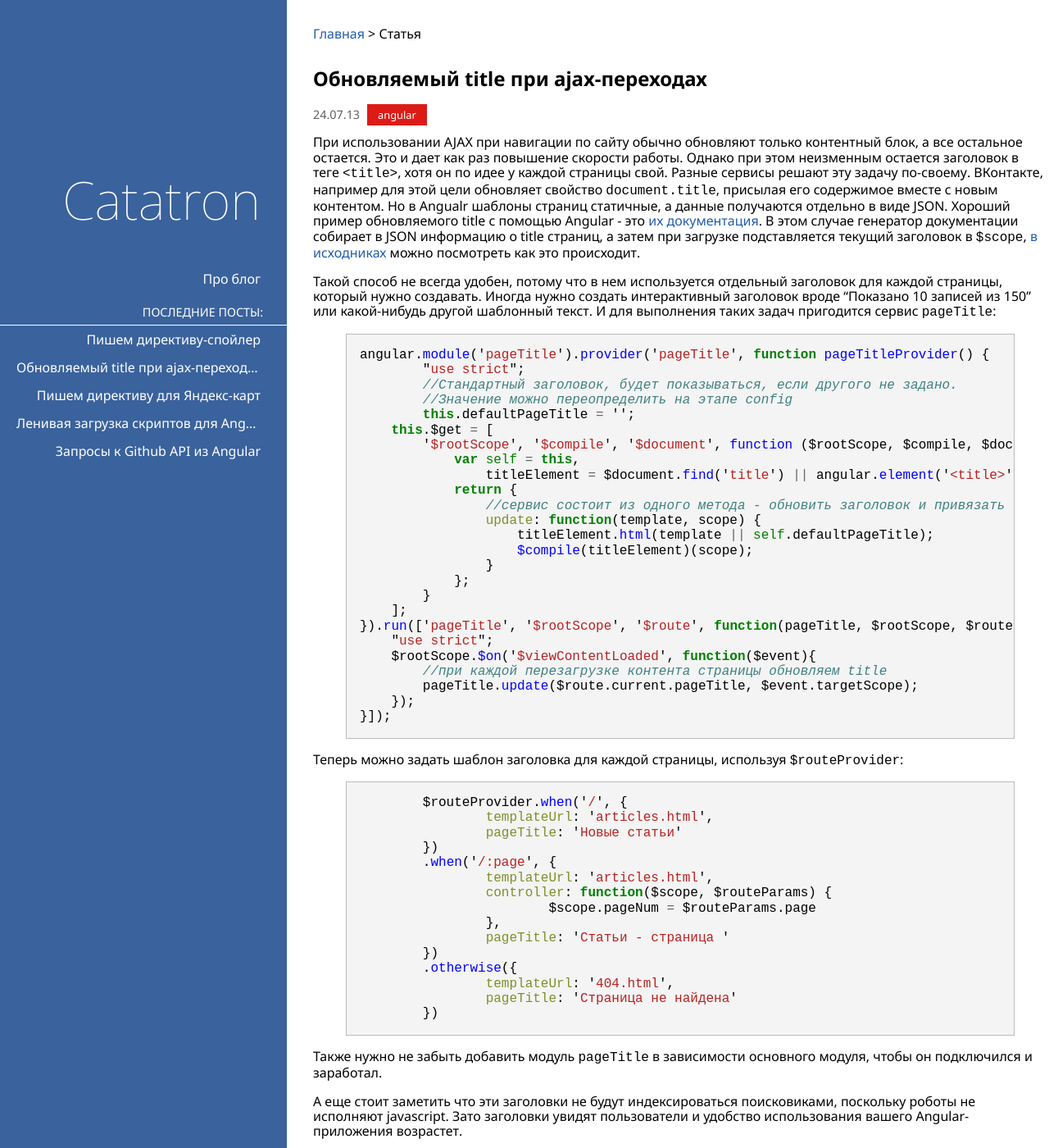
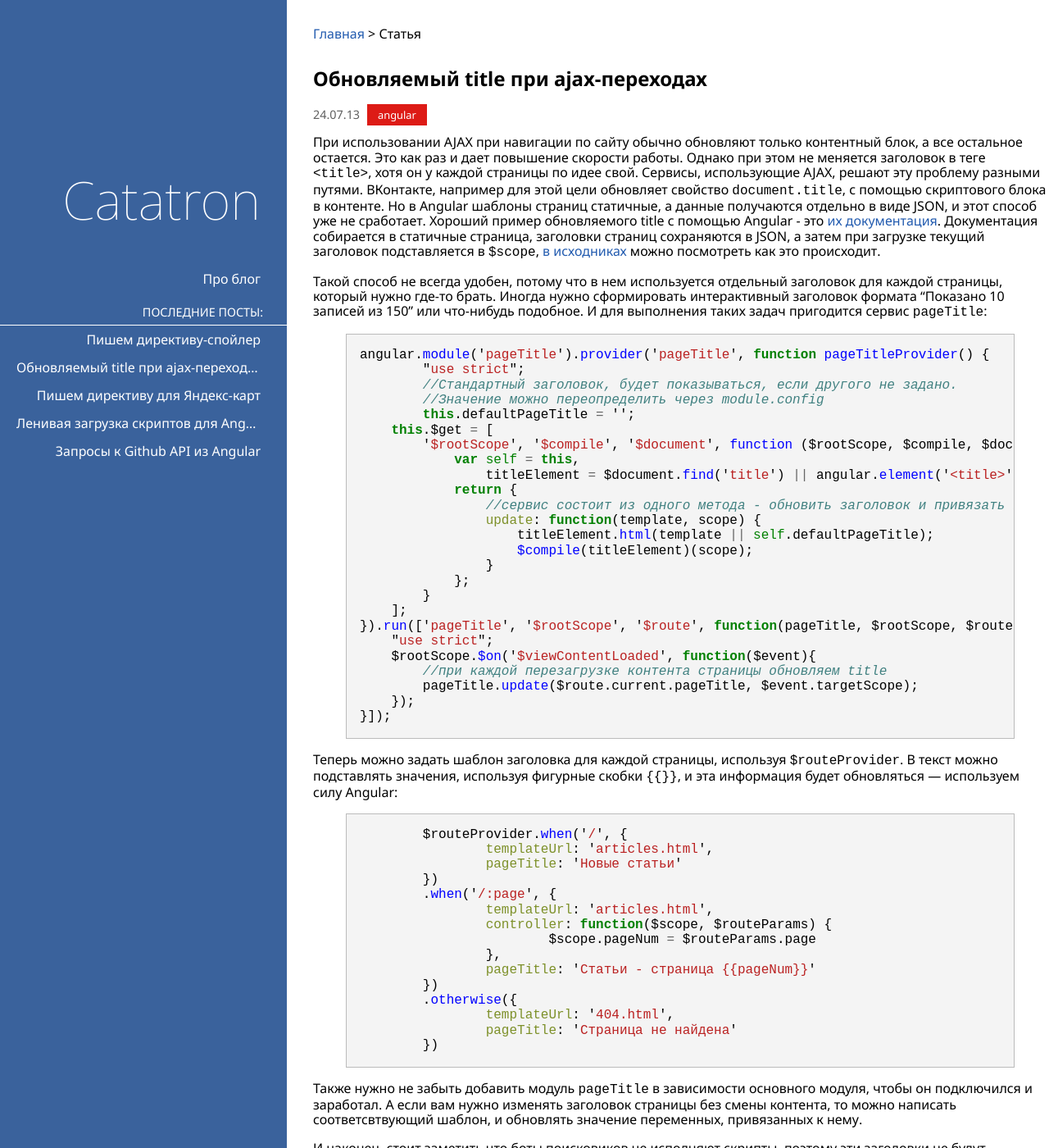
Before and after one commit to just-boris/blog, a Jekyll site: the page built from _posts/2013-07-24-updating-title.md, in a window 1280 px wide and 1400 px high. Shown: the whole window at 82% size. Built offline with Jekyll 4.4.1, drawn with Linux system fonts in a browser that asks for light colours; nearby versions of some CDN libraries; Markdown is read by kramdown in place of the engine named in the settings; comment, search, counter and statistics services are not loaded; some of the changed text lies outside the part shown.

Commit message:
Пофиксил статью про заголовки Рассказал в первом посте про экранирование

```diff
--- a/_posts/2013-07-24-updating-title.md
+++ b/_posts/2013-07-24-updating-title.md
@@ -3,15 +3,15 @@ layout: post
 title: Обновляемый title при ajax-переходах
 tags: [angular]
 ---
-При использовании AJAX при навигации по сайту обычно обновляют только контентный блок, а все остальное остается. Это и дает как раз повышение скорости работы. Однако при этом неизменным остается заголовок в теге `<title>`, хотя он по идее у каждой страницы свой. Разные сервисы решают эту задачу по-своему. ВКонтакте, например для этой цели обновляет свойство `document.title`, присылая его содержимое вместе с новым контентом. Но в Angualr шаблоны страниц статичные, а данные получаются отдельно в виде JSON. Хороший пример обновляемого title с помощью Angular - это [их документация](http://docs.angularjs.org/api). В этом случае генератор документации собирает в JSON информацию о title страниц, а затем при загрузке подставляется текущий заголовок в `$scope`, [в исходниках](https://github.com/angular/angular.js/blob/v1.2.0rc1/docs/src/templates/js/docs.js#L641) можно посмотреть как это происходит.
+При использовании AJAX при навигации по сайту обычно обновляют только контентный блок, а все остальное остается. Это как раз и дает повышение скорости работы. Однако при этом не меняется заголовок в теге `<title>`, хотя он у каждой страницы по идее свой. Сервисы, использующие AJAX, решают эту проблему разными путями. ВКонтакте, например для этой цели обновляет свойство `document.title`, с помощью скриптового блока в контенте. Но в Angular шаблоны страниц статичные, а данные получаются отдельно в виде JSON, и этот способ уже не сработает. Хороший пример обновляемого title с помощью Angular - это [их документация](http://docs.angularjs.org/api). Документация собирается в статичные страница, заголовки страниц сохраняются в JSON, а затем при загрузке текущий заголовок подставляется в `$scope`, [в исходниках](https://github.com/angular/angular.js/blob/v1.2.0rc1/docs/src/templates/js/docs.js#L641) можно посмотреть как это происходит.
 
-Такой способ не всегда удобен, потому что в нем используется отдельный заголовок для каждой страницы, который нужно создавать. Иногда нужно создать интерактивный заголовок вроде "Показано 10 записей из 150" или какой-нибудь другой шаблонный текст. И для выполнения таких задач пригодится сервис `pageTitle`:
+Такой способ не всегда удобен, потому что в нем используется отдельный заголовок для каждой страницы, который нужно где-то брать. Иногда нужно сформировать интерактивный заголовок формата "Показано 10 записей из 150" или что-нибудь подобное. И для выполнения таких задач пригодится сервис `pageTitle`:
 
 {% highlight javascript %}
 angular.module('pageTitle').provider('pageTitle', function pageTitleProvider() {
 	"use strict";
 	//Стандартный заголовок, будет показываться, если другого не задано.
-	//Значение можно переопределить на этапе config
+	//Значение можно переопределить через module.config
 	this.defaultPageTitle = '';
     this.$get = [
         '$rootScope', '$compile', '$document', function ($rootScope, $compile, $document) {
@@ -35,7 +35,7 @@ angular.module('pageTitle').provider('pageTitle', function pageTitleProvider() {
 }]);
 {% endhighlight %}
 
-Теперь можно задать шаблон заголовка для каждой страницы, используя `$routeProvider`:
+Теперь можно задать шаблон заголовка для каждой страницы, используя `$routeProvider`. В текст можно подставлять значения, используя фигурные скобки `{% raw %}{{}}{% endraw %}`, и эта информация будет обновляться &mdash; используем силу Angular:
 {% highlight javascript %}
 	$routeProvider.when('/', {
 		templateUrl: 'articles.html',
@@ -46,7 +46,7 @@ angular.module('pageTitle').provider('pageTitle', function pageTitleProvider() {
 		controller: function($scope, $routeParams) {
 			$scope.pageNum = $routeParams.page
 		},
-		pageTitle: 'Cтатьи - страница {{pageNum}}'
+		pageTitle: 'Cтатьи - страница {% raw %}{{pageNum}}{% endraw %}'
 	})
 	.otherwise({
 		templateUrl: '404.html',
@@ -54,6 +54,6 @@ angular.module('pageTitle').provider('pageTitle', function pageTitleProvider() {
 	})
 {% endhighlight %}
 
-Также нужно не забыть добавить модуль `pageTitle` в зависимости основного модуля, чтобы он подключился и заработал.
+Также нужно не забыть добавить модуль `pageTitle` в зависимости основного модуля, чтобы он подключился и заработал. А если вам нужно изменять заголовок страницы без смены контента, то можно написать соответсвтвующий шаблон, и обновлять значение переменных, привязанных к нему.
 
-А еще стоит заметить что эти заголовки не будут индексироваться поисковиками, поскольку роботы не исполняют javascript. Зато заголовки увидят пользователи и удобство использования вашего Angular-приложения возрастет.
+И наконец, стоит заметить что боты поисковиков не исполняют скрипты, поэтому эти заголовки не будут индексироваться поисковиками. Зато заголовки увидят пользователи и удобство использования вашего Angular-приложения возрастет.
```
Also changed, not shown: _posts/2013-07-20-landing.md (+5 -1 lines).
